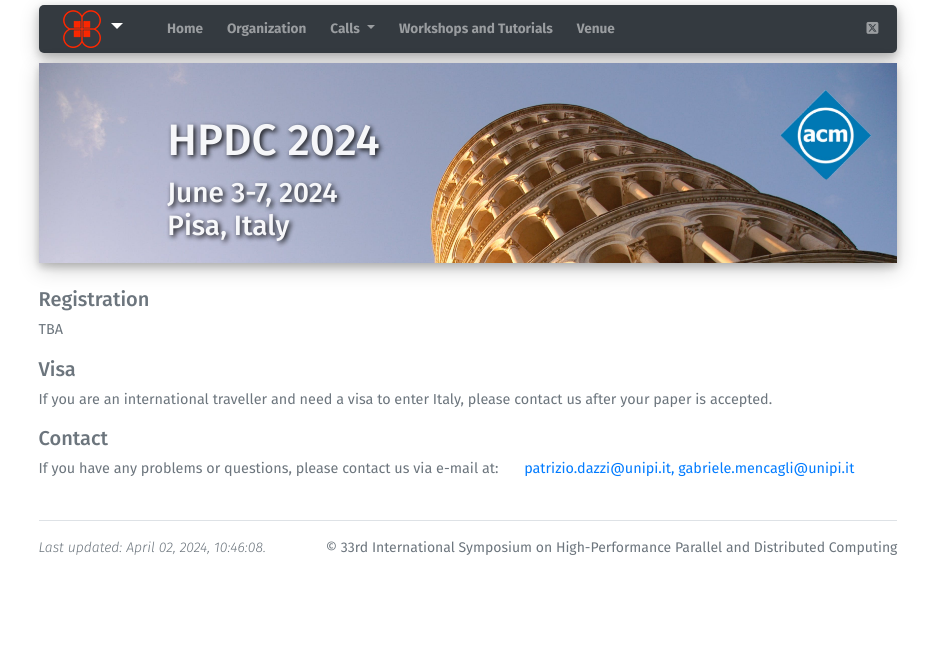
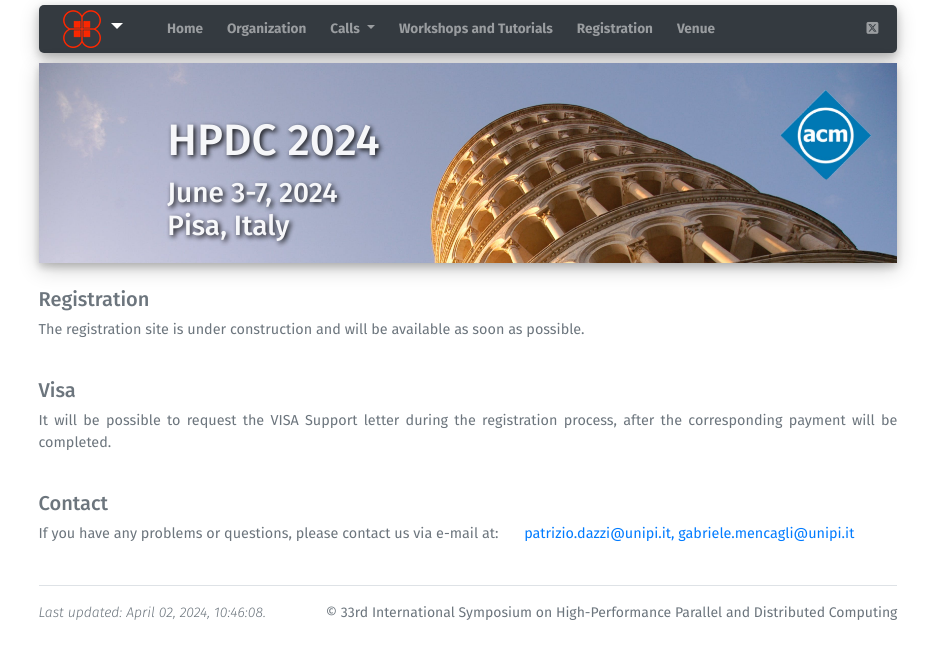
Before and after one commit to jacopo-massa/hpdc24-site, a Jekyll site: the page built from registration.html, in a window 1280 px wide. Shown: the top 659 px of the page, without its empty margins (172-1107 px from the left). Built offline with Jekyll 4.4.1, drawn with Linux system fonts in a browser that asks for light colours.

Commit message:
Add registration page

```diff
--- a/_data/registration.yml
+++ b/_data/registration.yml
@@ -1,2 +1,6 @@
-about: "TBA"
+about: |
+  The registration site is under construction and will be available as soon as possible.
+visa: |
+  It will be possible to request the VISA Support letter during the registration process,
+  after the corresponding payment will be completed.
 url: ""
--- a/registration.html
+++ b/registration.html
@@ -20,11 +20,14 @@
                 </a>
             </p>
             {% endif %}
+            <br>
             <h5>Visa</h5>
+            {% if site.data.registration.visa %}
             <p>
-                If you are an international traveller and need a visa to enter
-                {{site.data.conference.country}}, please contact us after your paper is accepted.
+                {{site.data.registration.visa}}
             </p>
+            {% endif %}
+            <br>
             {% include contact-us.html %}
         </div>
     </div>
```
Also changed, not shown: _data/conference.yml (+5 -5 lines).
